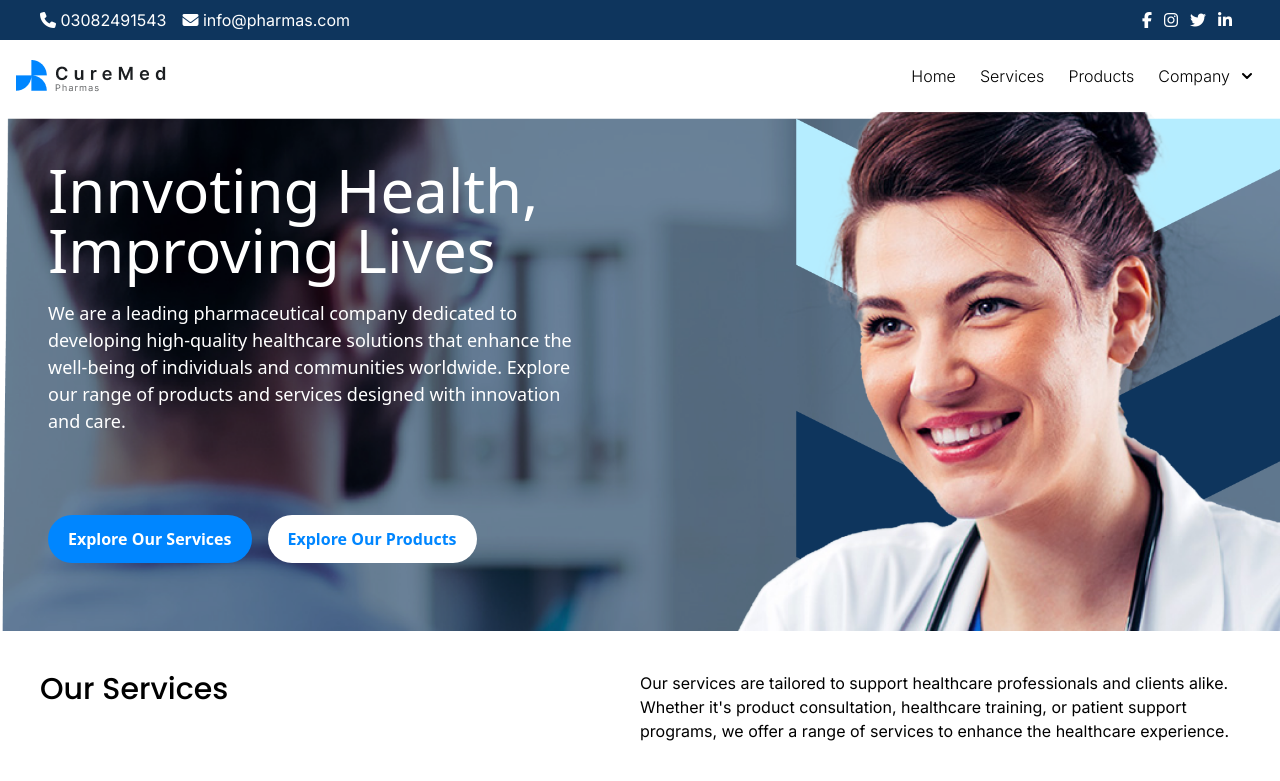
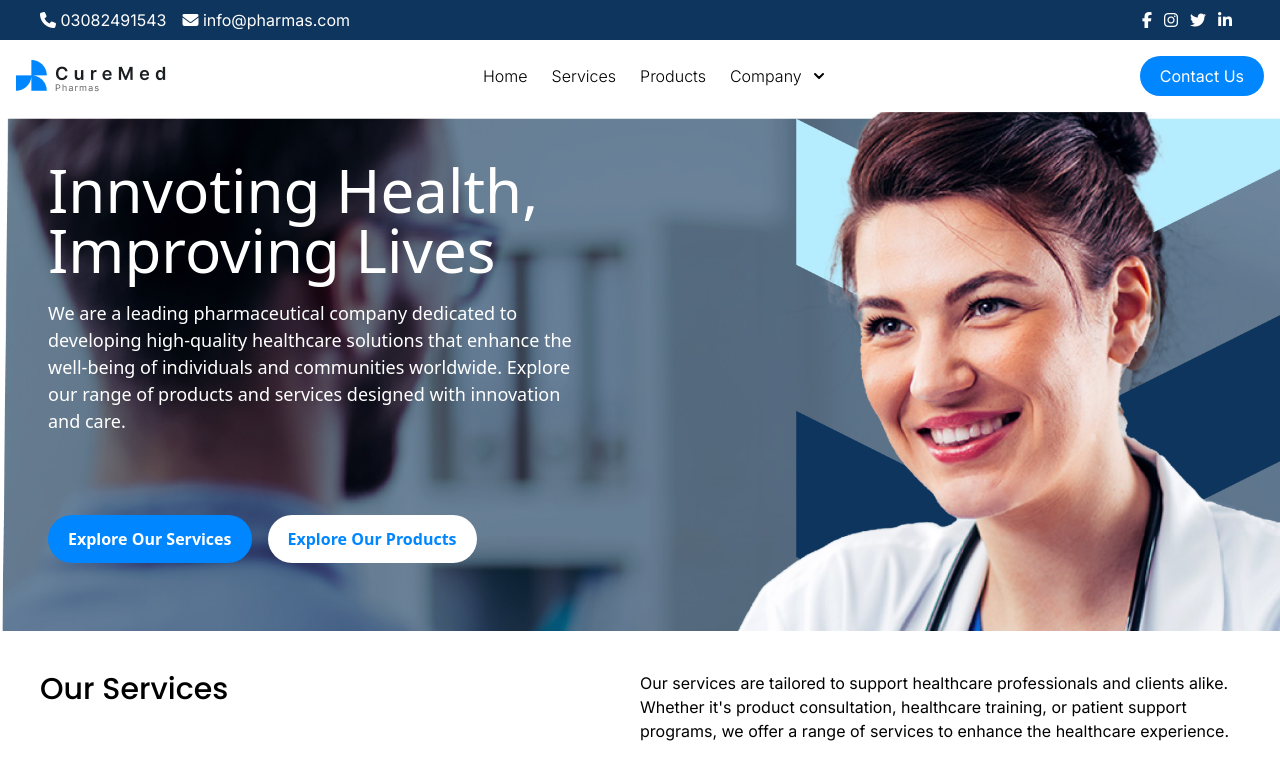
Before and after one commit to Bilal-19/curemed-pharmacy, a React (Vite) app: page / in a window 1280 px wide. Shown: the top 781 px of the page. Built offline with nearby package versions, Linux system fonts and the light colour scheme.

Commit message:
Fixed header.

```diff
--- a/src/Components/Header.jsx
+++ b/src/Components/Header.jsx
@@ -27,7 +27,7 @@ export default function Header() {
 
                 {/* Navigation Menu */}
                 <div className={`w-full md:block md:w-auto ${isOpen ? "block" : "hidden"}`} id="navbar-default">
-                    <ul className="font-light flex flex-col md:flex-row justify-center items-center p-4 md:p-0 mt-4 md:flex-row rtl:space-x-reverse md:mt-0 md:border-0 ms-start">
+                    <ul className="font-light flex flex-col md:flex-row justify-center md:items-center p-4 md:p-0 mt-4 md:flex-row rtl:space-x-reverse md:mt-0 md:border-0 ms-start">
                         <li>
                             <NavLink to="/" className="block py-2 px-3">
                                 Home
@@ -51,29 +51,35 @@ export default function Header() {
                             </button>
 
                             {isDropdownOpen && (
-                                <div id="dropdown" className="z-10 absolute bg-white divide-y divide-gray-100 rounded-lg shadow-sm w-30">
-                                    <ul className="py-2  text-gray-700">
+                                <div id="dropdown" className="z-10 absolute bg-white divide-y divide-gray-100 rounded-lg shadow-sm w-36">
+                                    <ul className="py-2 text-gray-700">
                                         <li>
-                                            <NavLink to="/about" className="block py-2 px-3 hover:bg-gray-100">
+                                            <NavLink to="/about" className="block py-2 px-3 hover:bg-[#0086FF] hover:text-white">
                                                 About Us
                                             </NavLink>
                                         </li>
                                         <li>
-                                            <NavLink to="/career" className="block py-2 px-3 hover:bg-gray-100">
+                                            <NavLink to="/career" className="block py-2 px-3 hover:bg-[#0086FF] hover:text-white">
                                                 Career
                                             </NavLink>
                                         </li>
-                                        <li>
-                                            <NavLink to="/contact" className="block py-2 px-3 hover:bg-gray-100">
-                                                Contact
-                                            </NavLink>
-                                        </li>
+
                                     </ul>
                                 </div>
                             )}
                         </li>
+
+                        <li>
+                            <NavLink to="/contact" className="md:hidden block py-2 px-3 bg-[#0086FF] text-white px-5 py-2 rounded-3xl hover:bg-[#0E355D]">
+                                Contact
+                            </NavLink>
+                        </li>
                     </ul>
                 </div>
+
+                <NavLink to="/contact" className="hidden md:block bg-[#0086FF] text-white px-5 py-2 rounded-3xl hover:bg-[#0E355D]">
+                    Contact Us
+                </NavLink>
             </div>
         </nav>
     );
```
